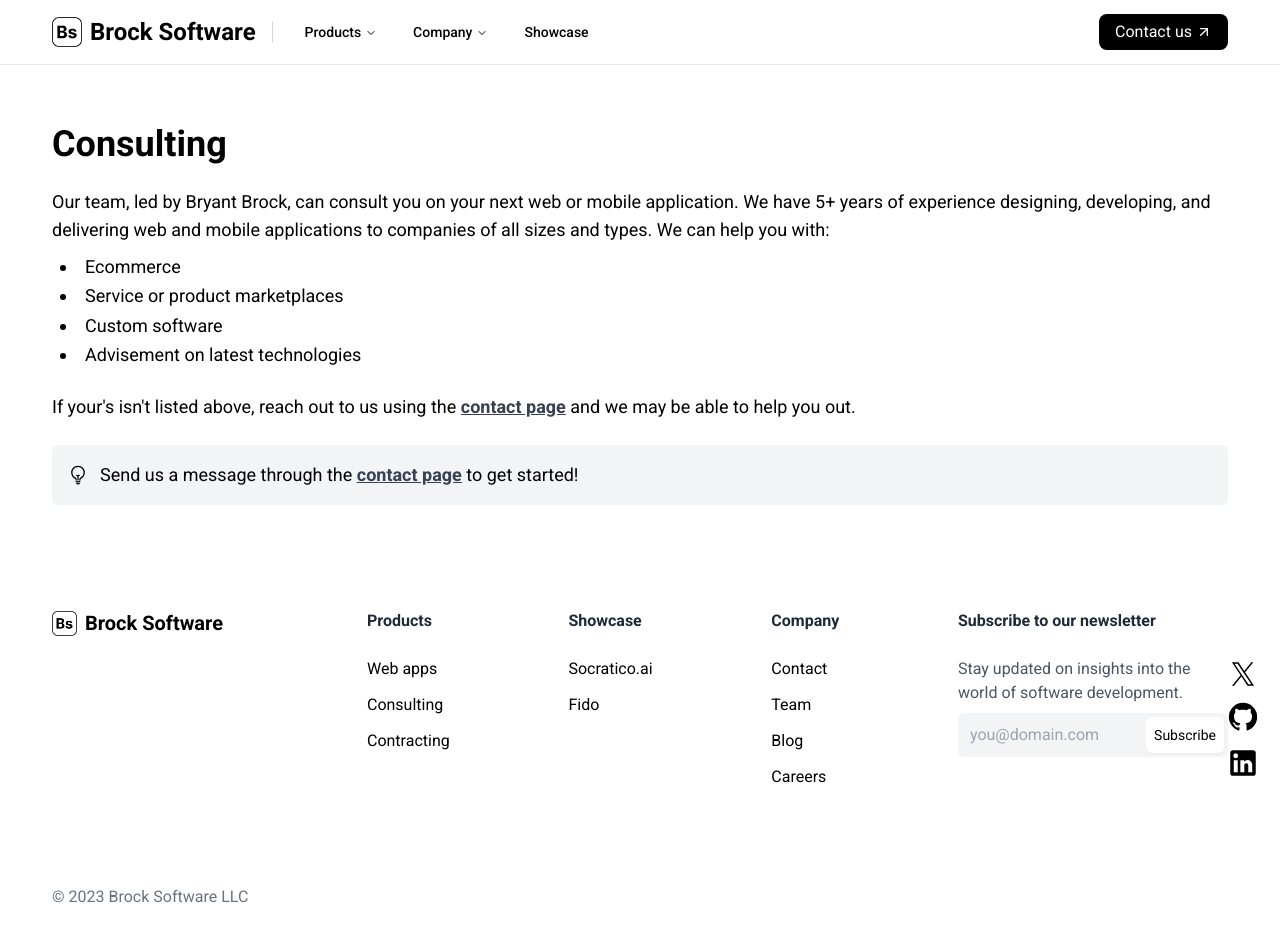
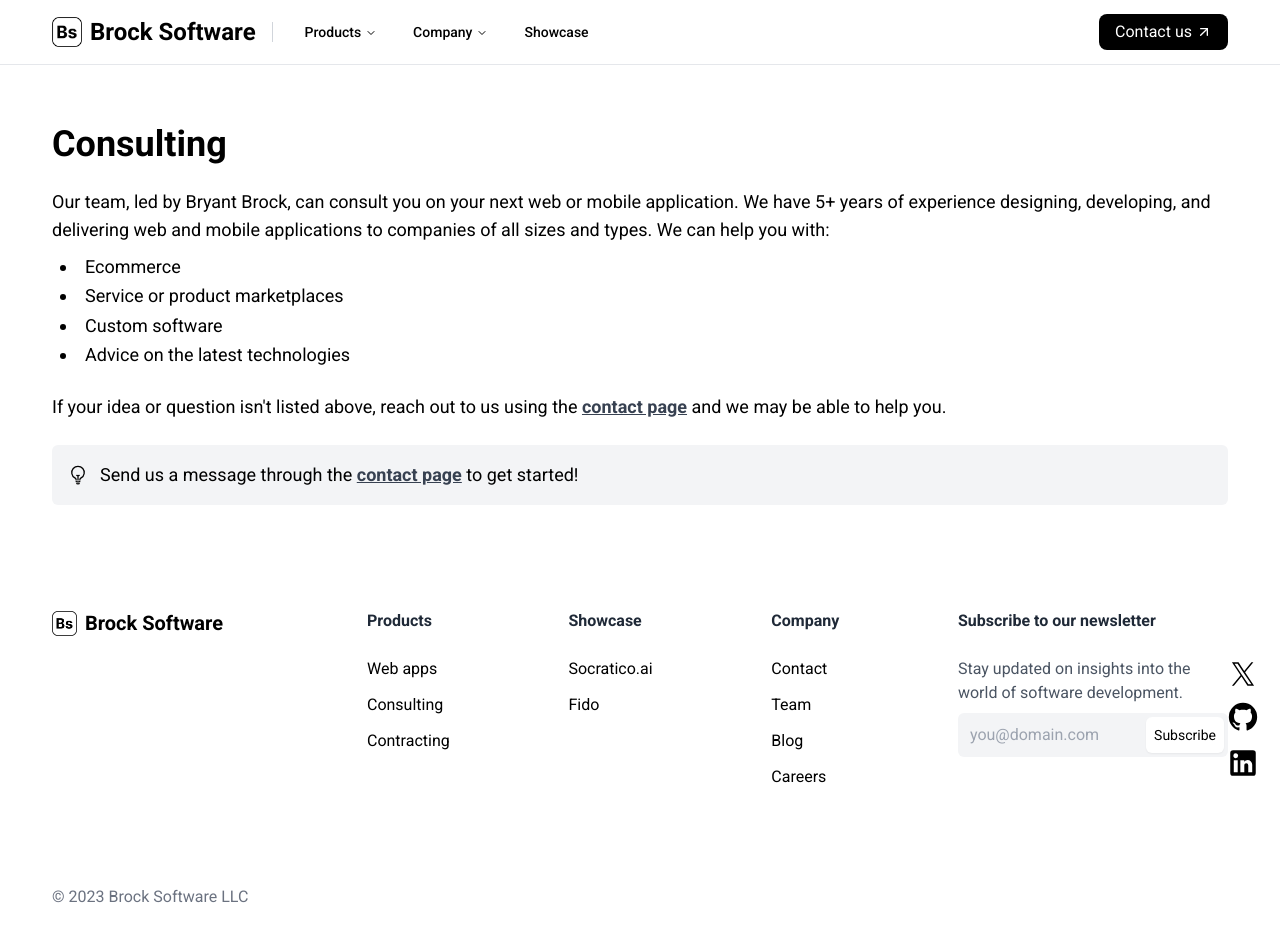
Before and after one commit to bryantbrock/brock.software, a Next.js app: page /consulting in a window 1280 px wide. Built offline with nearby package versions, Linux system fonts and the light colour scheme.

Commit message:
fix(app): remove typos

```diff
--- a/src/app/consulting/page.tsx
+++ b/src/app/consulting/page.tsx
@@ -16,14 +16,14 @@
           <li>Ecommerce</li>
           <li>Service or product marketplaces</li>
           <li>Custom software</li>
-          <li>Advisement on latest technologies</li>
+          <li>Advice on the latest technologies</li>
         </ul>
         <p className="mt-6 text-lg">
-          If your's isn't listed above, reach out to us using the{" "}
+          If your idea or question isn't listed above, reach out to us using the{" "}
           <Link href="/contact" className="link">
             contact page
           </Link>{" "}
-          and we may be able to help you out.
+          and we may be able to help you.
         </p>
         <div className="mt-6 p-4 flex gap-3 items-center bg-gray-100 rounded-md">
           <svg
--- a/src/app/team/page.tsx
+++ b/src/app/team/page.tsx
@@ -29,8 +29,8 @@
                 Bryant is a full-stack developer with 5+ years of experience
                 building web and mobile applications. He has worked with
                 companies of all sizes and types, from startups to companies
-                with thousands of employees. companies. He loves seeing visions
-                come to life and does whatever he can to make a dream happen.
+                with thousands of employees. He loves bringing visions to life
+                and does whatever he can to make a dream happen.
               </p>
               <div className="gap-3 opacity-40 mt-4 items-centera flex">
                 <XLink height="22" />
```
